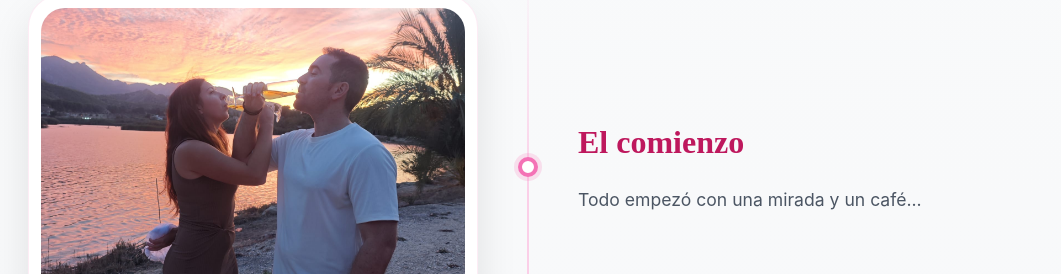
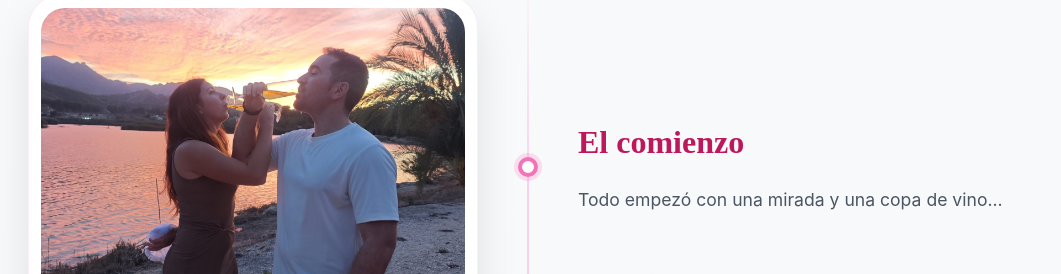
Before and after one commit to jesusMartinez88/boda-judith-jesus, an Angular app: page / in a window 1280 px wide. Shown: the part 1183-1457 px from the top of the page, without its empty margins (112-1173 px from the left). Built offline with nearby package versions, Linux system fonts and the light colour scheme; no server answers.

Commit message:
feat: Add hero component styling and implement gallery component with infinite slider functionality.

```diff
--- a/src/app/components/gallery/gallery.component.ts
+++ b/src/app/components/gallery/gallery.component.ts
@@ -24,7 +24,7 @@ export class GalleryComponent implements AfterViewInit, OnDestroy {
       id: 1,
       title: 'El comienzo',
       placeholder: 'assets/fotos/foto1.jpeg',
-      description: 'Todo empezó con una mirada y un café...',
+      description: 'Todo empezó con una mirada y una copa de vino...',
       date: 'Junio 2020'
     },
     {
--- a/src/app/components/hero/hero.component.css
+++ b/src/app/components/hero/hero.component.css
@@ -4,7 +4,7 @@
   display: flex;
   align-items: center;
   justify-content: center;
-  background: url('/assets/fotos/hero.jpeg') no-repeat center center;
+  background: url('../../../assets/fotos/hero.jpeg') no-repeat center center;
   background-size: cover;
   overflow: hidden;
 }
```
